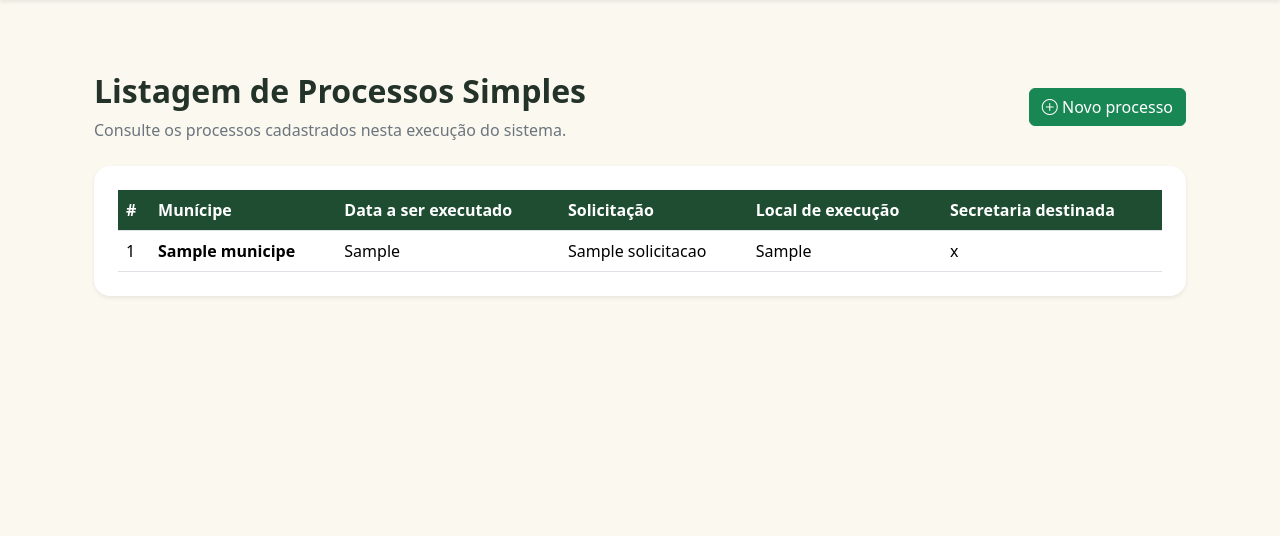
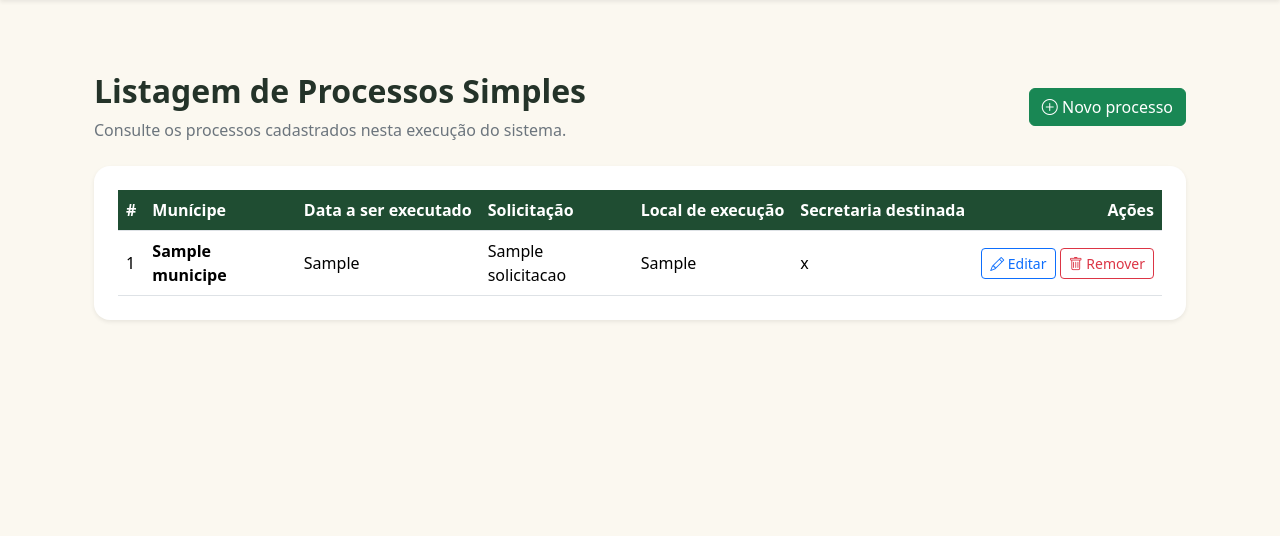
Before and after one commit to DaniellMartins14/requerimentos_trabalho, a Flask app: template templates/processo/listagem.html in a window 1280 px wide. Shown: the part 78-614 px from the top of the page. Run offline with Flask 3, Linux system fonts and the light colour scheme; the template is opened without the code that fills it: most values are stand-ins (such as "Sample title", 1, 10 or a date in 2020).

Commit message:
Adicionar ações à listagem de processos

```diff
--- a/templates/processo/listagem.html
+++ b/templates/processo/listagem.html
@@ -37,6 +37,7 @@
                         <th>Solicitação</th>
                         <th>Local de execução</th>
                         <th>Secretaria destinada</th>
+                        <th class="text-end">Ações</th>
                     </tr>
                 </thead>
                 <tbody>
@@ -48,6 +49,12 @@
                         <td style="white-space: pre-wrap">{{ processo.solicitacao }}</td>
                         <td>{{ processo.local_execucao }}</td>
                         <td>{{ processo.secretaria_destinada }}</td>
+                        <td class="text-end text-nowrap">
+                            <a href="{{ url_for('editar_processo', registro_id=processo.id) }}" class="btn btn-sm btn-outline-primary" title="Editar"><i class="bi bi-pencil"></i> Editar</a>
+                            <form method="POST" action="{{ url_for('remover_processo', registro_id=processo.id) }}" class="d-inline" onsubmit="return confirm('Tem certeza que deseja remover este processo?');">
+                                <button type="submit" class="btn btn-sm btn-outline-danger" title="Remover"><i class="bi bi-trash"></i> Remover</button>
+                            </form>
+                        </td>
                     </tr>
                     {% endfor %}
                 </tbody>
```
